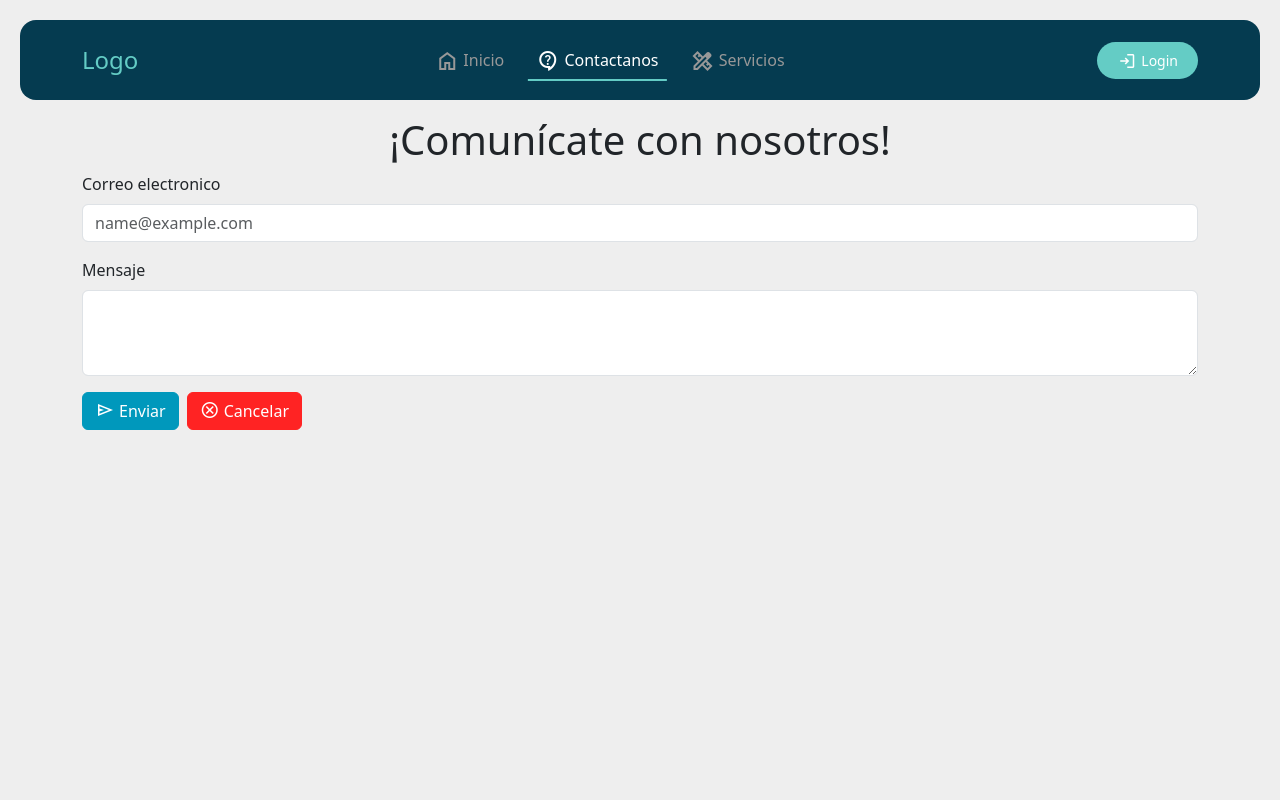
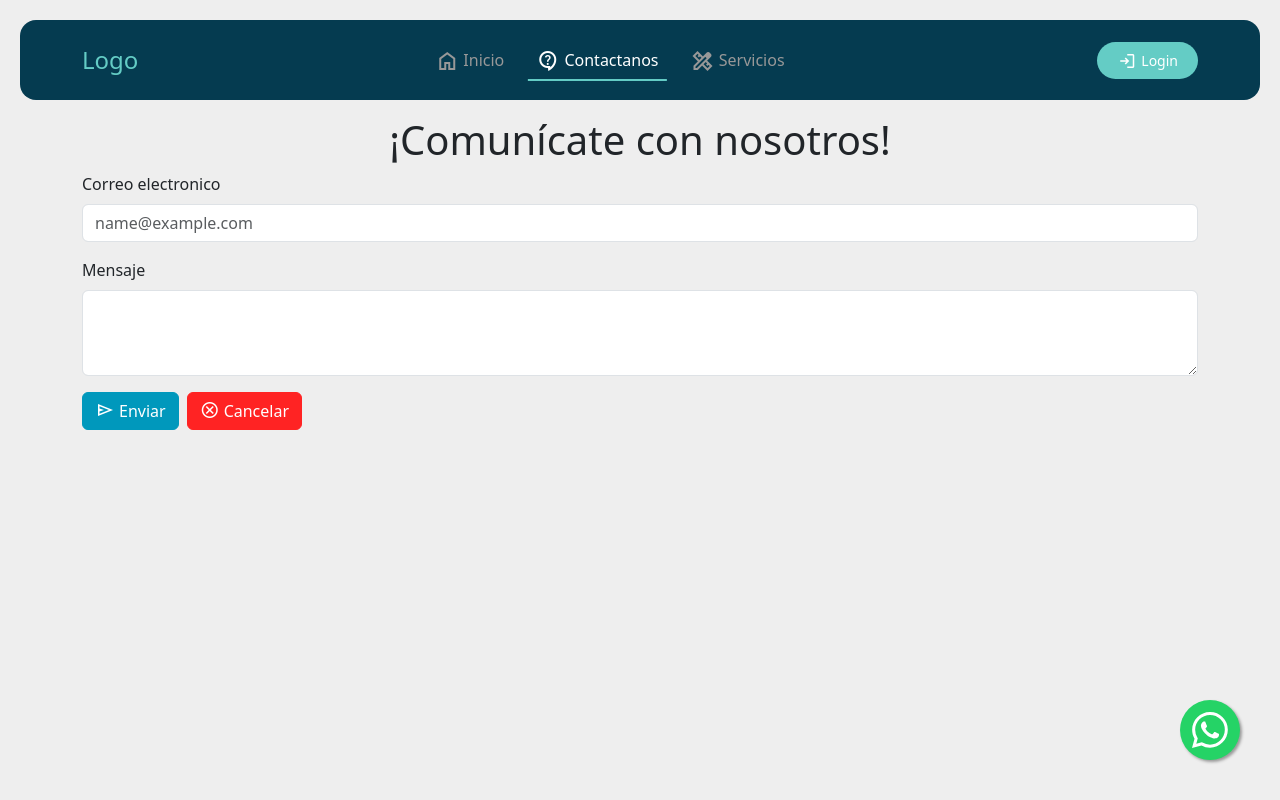
Before and after one commit to Jaimito27/vet-sena-front, an Angular app: page /contacto in a window 1280 px wide. Shown: the top 800 px of the page. Built offline with nearby package versions, Linux system fonts and the light colour scheme.

Commit message:
Se agrega botón flotante de whatsapp en componente de contacto con estilos includos

```diff
--- a/src/app/shared/pages/contact/contact.component.html
+++ b/src/app/shared/pages/contact/contact.component.html
@@ -16,3 +16,11 @@
     cancel
     </span>Cancelar</button>
 </form>
+
+
+<link rel="stylesheet" href="https://maxcdn.bootstrapcdn.com/font-awesome/4.5.0/css/font-awesome.min.css">
+<a href="https://api.whatsapp.com/send?phone=+573126074663&text=Hola%21%20Quisiera%20m%C3%A1s%20informaci%C3%B3n%20sobre%20Jaime%20." class="float" target="_blank">
+  <svg xmlns="http://www.w3.org/2000/svg" width="36" height="36" fill="currentColor" class="bi bi-whatsapp" viewBox="0 0 16 16">
+    <path d="M13.601 2.326A7.854 7.854 0 0 0 7.994 0C3.627 0 .068 3.558.064 7.926c0 1.399.366 2.76 1.057 3.965L0 16l4.204-1.102a7.933 7.933 0 0 0 3.79.965h.004c4.368 0 7.926-3.558 7.93-7.93A7.898 7.898 0 0 0 13.6 2.326zM7.994 14.521a6.573 6.573 0 0 1-3.356-.92l-.24-.144-2.494.654.666-2.433-.156-.251a6.56 6.56 0 0 1-1.007-3.505c0-3.626 2.957-6.584 6.591-6.584a6.56 6.56 0 0 1 4.66 1.931 6.557 6.557 0 0 1 1.928 4.66c-.004 3.639-2.961 6.592-6.592 6.592zm3.615-4.934c-.197-.099-1.17-.578-1.353-.646-.182-.065-.315-.099-.445.099-.133.197-.513.646-.627.775-.114.133-.232.148-.43.05-.197-.1-.836-.308-1.592-.985-.59-.525-.985-1.175-1.103-1.372-.114-.198-.011-.304.088-.403.087-.088.197-.232.296-.346.1-.114.133-.198.198-.33.065-.134.034-.248-.015-.347-.05-.099-.445-1.076-.612-1.47-.16-.389-.323-.335-.445-.34-.114-.007-.247-.007-.38-.007a.729.729 0 0 0-.529.247c-.182.198-.691.677-.691 1.654 0 .977.71 1.916.81 2.049.098.133 1.394 2.132 3.383 2.992.47.205.84.326 1.129.418.475.152.904.129 1.246.08.38-.058 1.171-.48 1.338-.943.164-.464.164-.86.114-.943-.049-.084-.182-.133-.38-.232z"/>
+  </svg>
+</a>
--- a/src/app/shared/pages/contact/contact.component.scss
+++ b/src/app/shared/pages/contact/contact.component.scss
@@ -0,0 +1,32 @@
+//Boton flotante
+.float{
+
+	position:fixed;
+	width:60px;
+	height:60px;
+	bottom:40px;
+	right:40px;
+	background-color:#25d366;
+	color:#FFF;
+	border-radius:50px;
+	text-align:center;
+
+	box-shadow: 2px 2px 3px #999;
+  z-index:100;
+}
+.float:hover {
+	text-decoration: none;
+  background-color: #1f9f53;
+  color:#fff;
+}
+
+.my-float{
+	margin-top:16px;
+}
+
+.float svg {
+  position: absolute;
+  top: 50%;
+  left: 50%;
+  transform: translate(-50%, -50%);
+}
--- a/src/app/shared/pages/home-page/home-page.component.html
+++ b/src/app/shared/pages/home-page/home-page.component.html
@@ -9,7 +9,28 @@
   Eligendi laudantium deleniti minus et voluptatum provident omnis doloribus quibusdam aliquam ipsam atque earum blanditiis dolore ad dolores, maxime voluptatibus beatae aspernatur, nam saepe! Commodi quidem voluptates accusamus vero at?</p>
   </div>
     <div class="col-sm-4">
-      <img src="https://images.ecestaticos.com/dYdwAymw0lUcrxgIno24-PM2oDo=/0x0:1255x835/1200x900/filters:fill(white):format(jpg)/f.elconfidencial.com%2Foriginal%2Fda6%2Fad1%2Fd15%2Fda6ad1d156e8d6d80d325573b95d3a0c.jpg" alt="Capibara">
+      <img src="https://images.ecestaticos.com/dYdwAymw0lUcrxgIno24-PM2oDo=/0x0:1255x835/1200x900/filters:fill(white):format(jpg)/f.elconfidencial.com%2Foriginal%2Fda6%2Fad1%2Fd15%2Fda6ad1d156e8d6d80d325573b95d3a0c.jpg" alt="Capibara" class="quienes">
     </div>
   </div>
 </div>
+<div id="carouselExampleInterval" class="carousel slide" data-bs-ride="carousel">
+  <div class="carousel-inner">
+    <div class="carousel-item active" data-bs-interval="10000">
+      <img src="https://preview.redd.it/yeah-i-watched-encanto-for-the-plot-the-plot-v0-mytwwamhsho91.jpg?auto=webp&s=2ae5b59bb48264a69016aaeccf67cf4c4a022d80" class="d-block w-100 picture" alt="...">
+    </div>
+    <div class="carousel-item" data-bs-interval="2000">
+      <img src="https://pbs.twimg.com/media/E55byN9WEAYTNH9.jpg" class="d-block w-100 picture" alt="...">
+    </div>
+    <div class="carousel-item">
+      <img src="https://www.clarin.com/2021/08/22/_BfftHpOf_1256x620__1.jpg" class="d-block w-100 picture" alt="...">
+    </div>
+  </div>
+  <button class="carousel-control-prev" type="button" data-bs-target="#carouselExampleInterval" data-bs-slide="prev">
+    <span class="carousel-control-prev-icon" aria-hidden="true"></span>
+    <span class="visually-hidden">Previous</span>
+  </button>
+  <button class="carousel-control-next" type="button" data-bs-target="#carouselExampleInterval" data-bs-slide="next">
+    <span class="carousel-control-next-icon" aria-hidden="true"></span>
+    <span class="visually-hidden">Next</span>
+  </button>
+</div>
--- a/src/app/shared/pages/home-page/home-page.component.scss
+++ b/src/app/shared/pages/home-page/home-page.component.scss
@@ -1,5 +1,13 @@
-img{
+.quienes{
   width: 300px;
   height: 300px;
   border-radius: 50%;
 }
+
+.picture {
+  height: 30rem;
+  border-radius: 5%;
+}
+.carousel{
+  padding-top: 3rem;
+}
--- a/src/app/shared/pages/our-services/our-services.component.html
+++ b/src/app/shared/pages/our-services/our-services.component.html
@@ -8,7 +8,9 @@
         <div class="card-body text-center">
           <h5 class="card-title">{{prueba.title}}</h5>
           <p class="card-text">{{prueba.body}}</p>
-          <a href="#" class="btn btn-primary">Solicitar cita</a>
+          <a href="#" class="btn btn-primary"><span class="material-symbols-outlined pe-1 fs-5 align-text-top">
+            task_alt
+            </span>Solicitar cita</a>
         </div>
       </div>
     </div>
```
